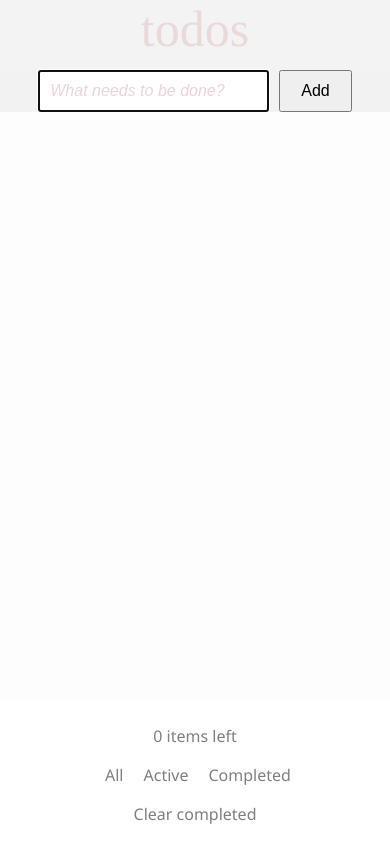
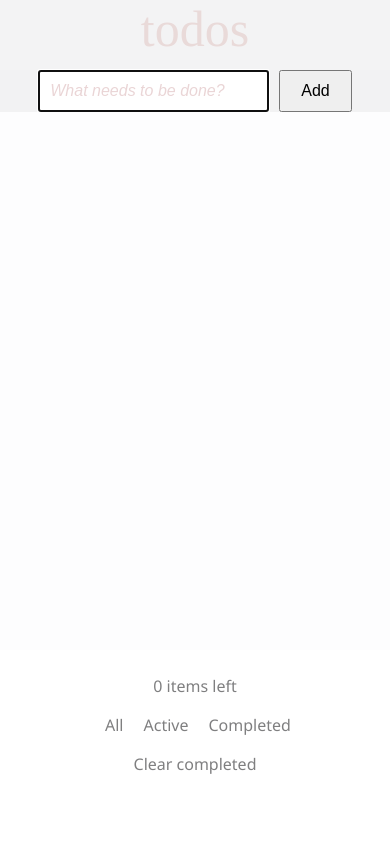
Before and after one commit to SergeyMaxx/todos, a React (Create React App) app: page / in a window 390 px wide. Built offline with nearby package versions, Linux system fonts and the light colour scheme.

Commit message:
добавил мобильную адаптацию

```diff
--- a/src/index.css
+++ b/src/index.css
@@ -211,6 +211,6 @@
   }
 
   .todo-list {
-    min-height: 588px;
+    min-height: 538px;
   }
 }
```
